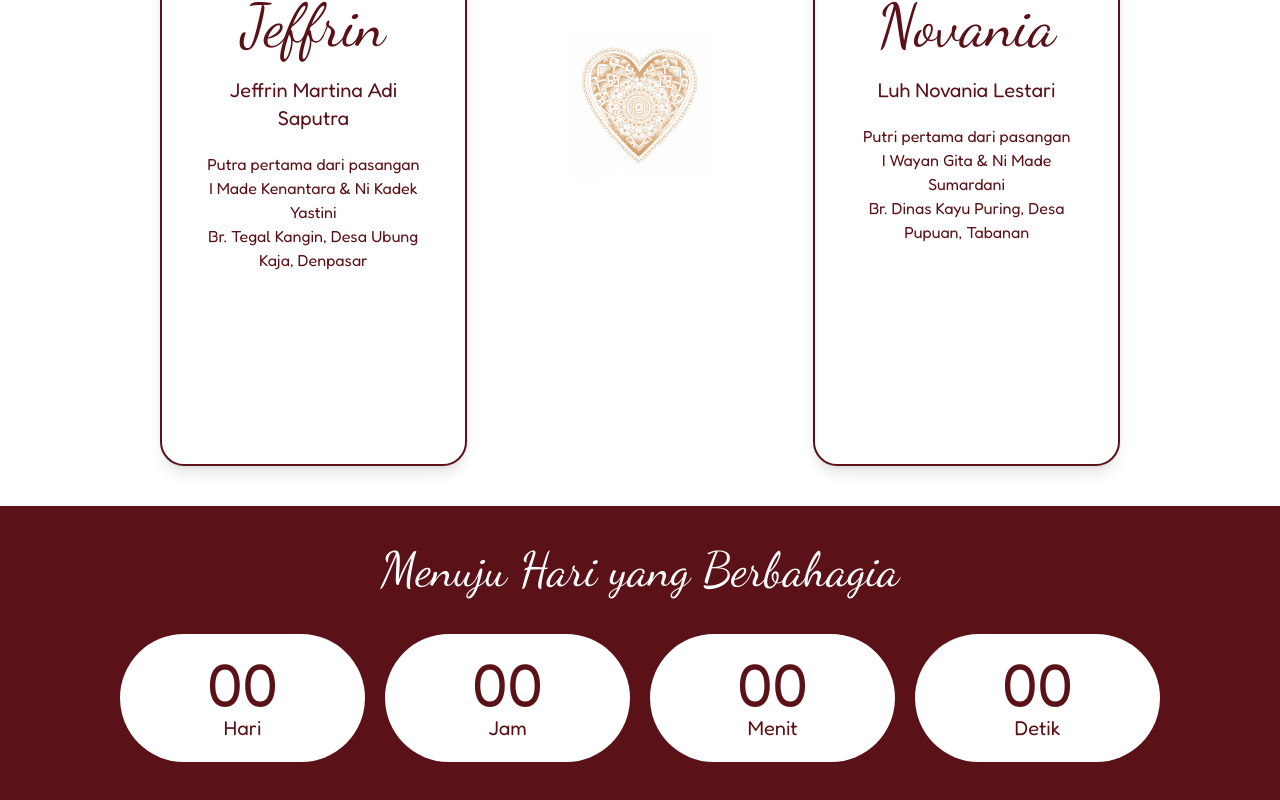
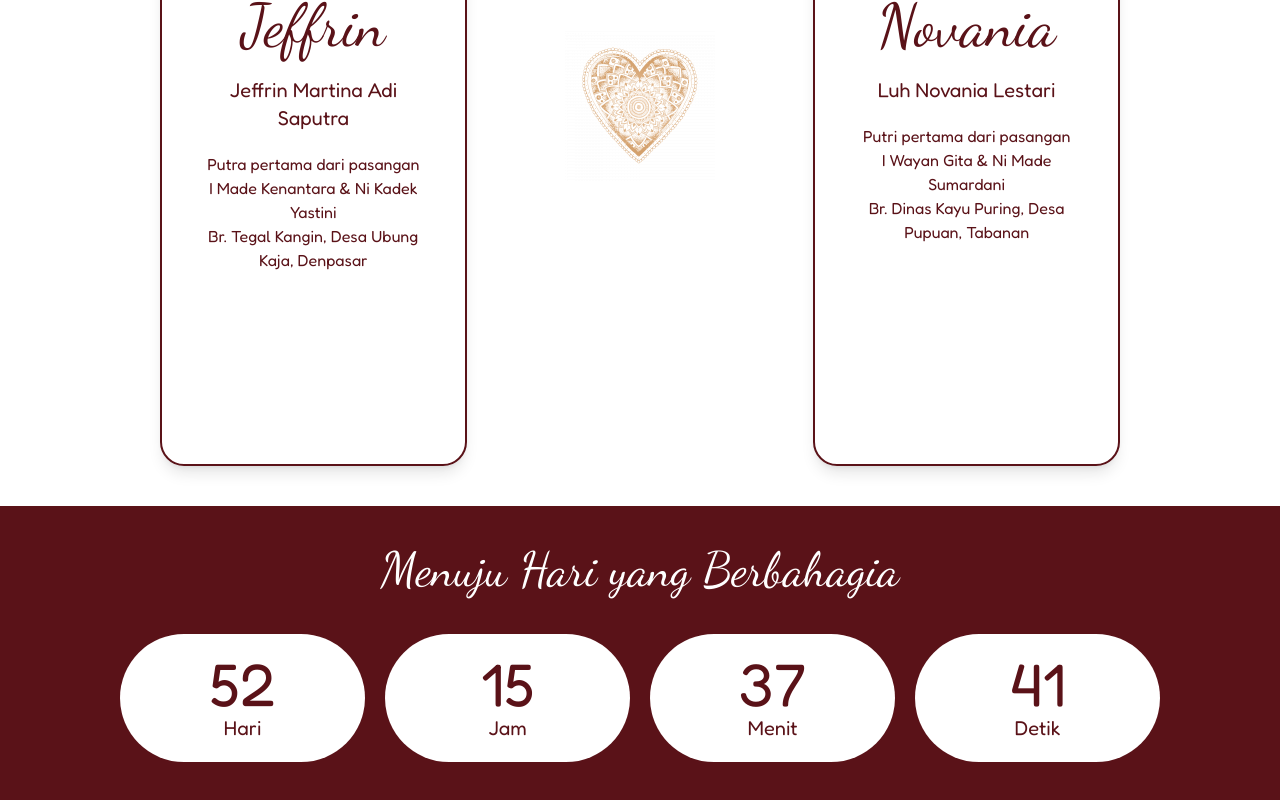
Before and after one commit to jaffrantirta/project-wedding-jeffrin-nova, a React (Create React App) app: page / in a window 1280 px wide. Shown: the part 1574-2374 px from the top of the page. Built offline with nearby package versions, Linux system fonts and the light colour scheme; a web font is replaced by a local one.

Commit message:
update date

```diff
--- a/src/components/Countdown/index.js
+++ b/src/components/Countdown/index.js
@@ -4,7 +4,7 @@ import CardCountdown from '../CardCountdown';
 export default function Countdown() {
     const sectionRef = useRef(null);
     const [isVisible, setIsVisible] = useState(false);
-    const targetDate = '2022-04-16T00:00:00Z'
+    const targetDate = '2023-04-16T00:00:00Z'
     useEffect(() => {
         let node = sectionRef.current;
         const observer = new IntersectionObserver(
```
